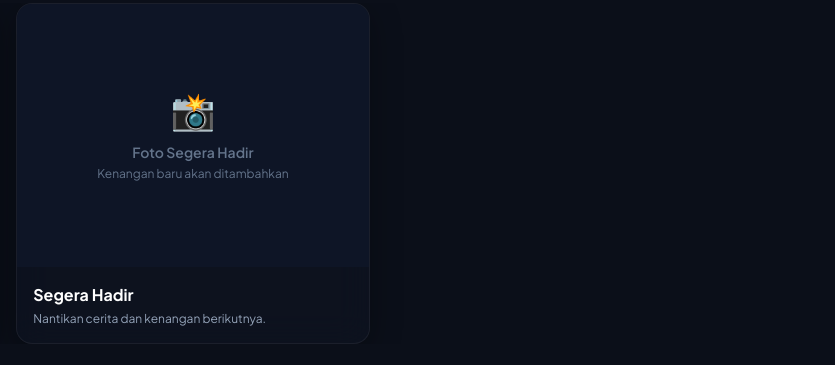
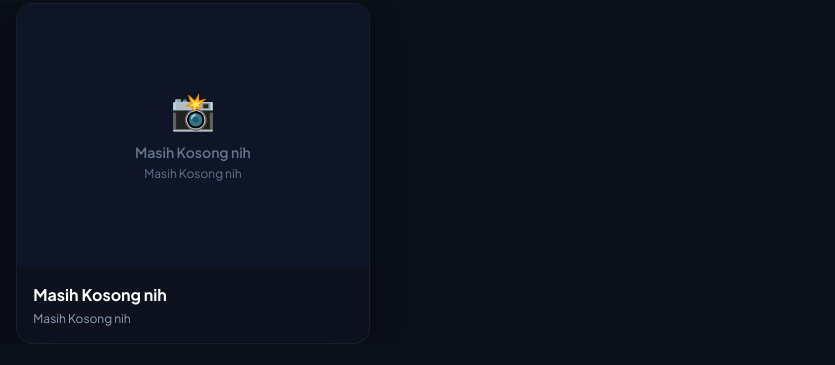
Before and after one commit to aryagarudatimnas-creator/Ti25, a plain HTML site: page index.html in a window 1280 px wide. Shown: the part 1630-1995 px from the top of the page, 445-1280 px from the left. Drawn offline with nearby package versions, Linux system fonts and the light colour scheme.

Commit message:
Update index.html

```diff
--- a/index.html
+++ b/index.html
@@ -242,15 +242,15 @@
 
                     <div class="hidden aspect-[4/3] flex-col items-center justify-center text-slate-500">
                         <span class="text-4xl mb-3">📸</span>
-                        <p class="text-sm font-semibold">Foto Segera Hadir</p>
-                        <p class="text-xs mt-1">Kenangan baru akan ditambahkan</p>
+                        <p class="text-sm font-semibold">Masih Kosong nih</p>
+                        <p class="text-xs mt-1">Masih Kosong nih</p>
                     </div>
                 </div>
 
                 <div class="p-4">
-                    <h3 class="font-bold text-white">Segera Hadir</h3>
+                    <h3 class="font-bold text-white">Masih Kosong nih</h3>
                     <p class="text-xs text-slate-400 mt-1">
-                        Nantikan cerita dan kenangan berikutnya.
+                        Masih Kosong nih
                     </p>
                 </div>
             </div>
```
